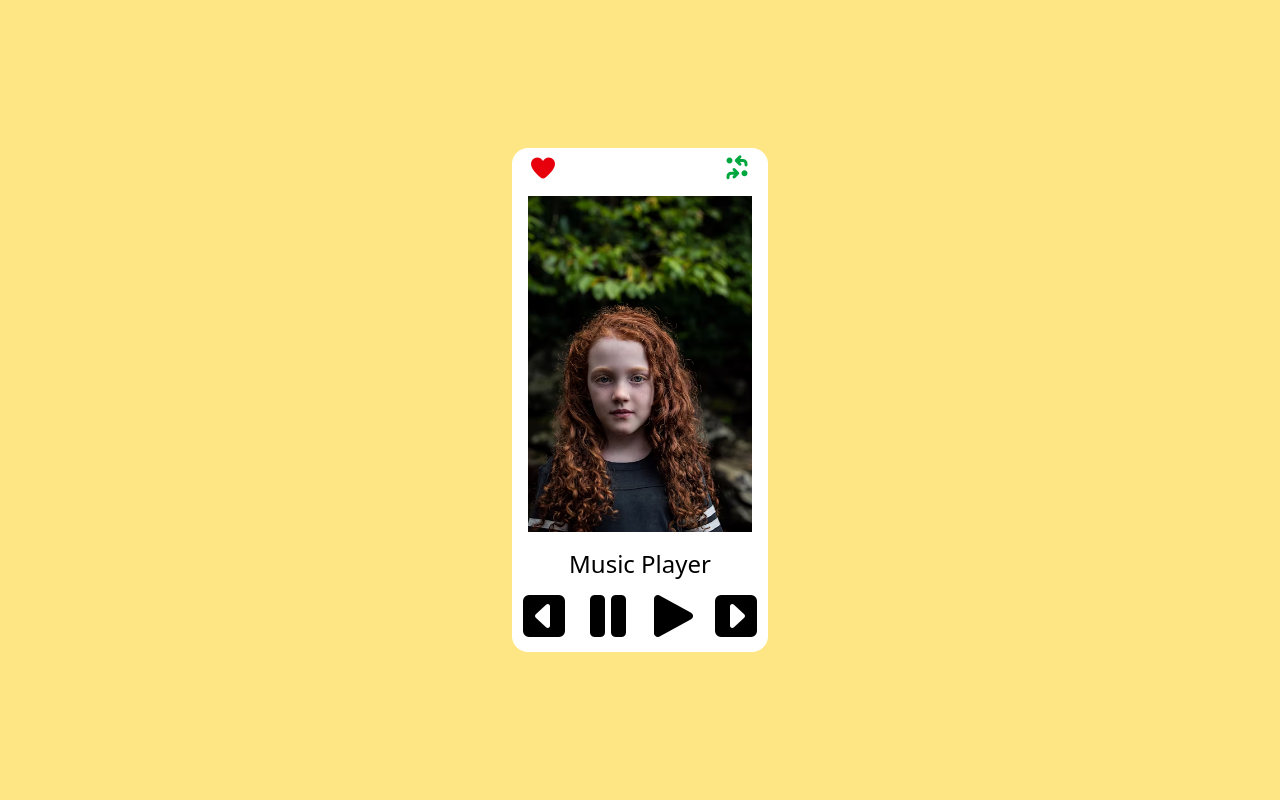
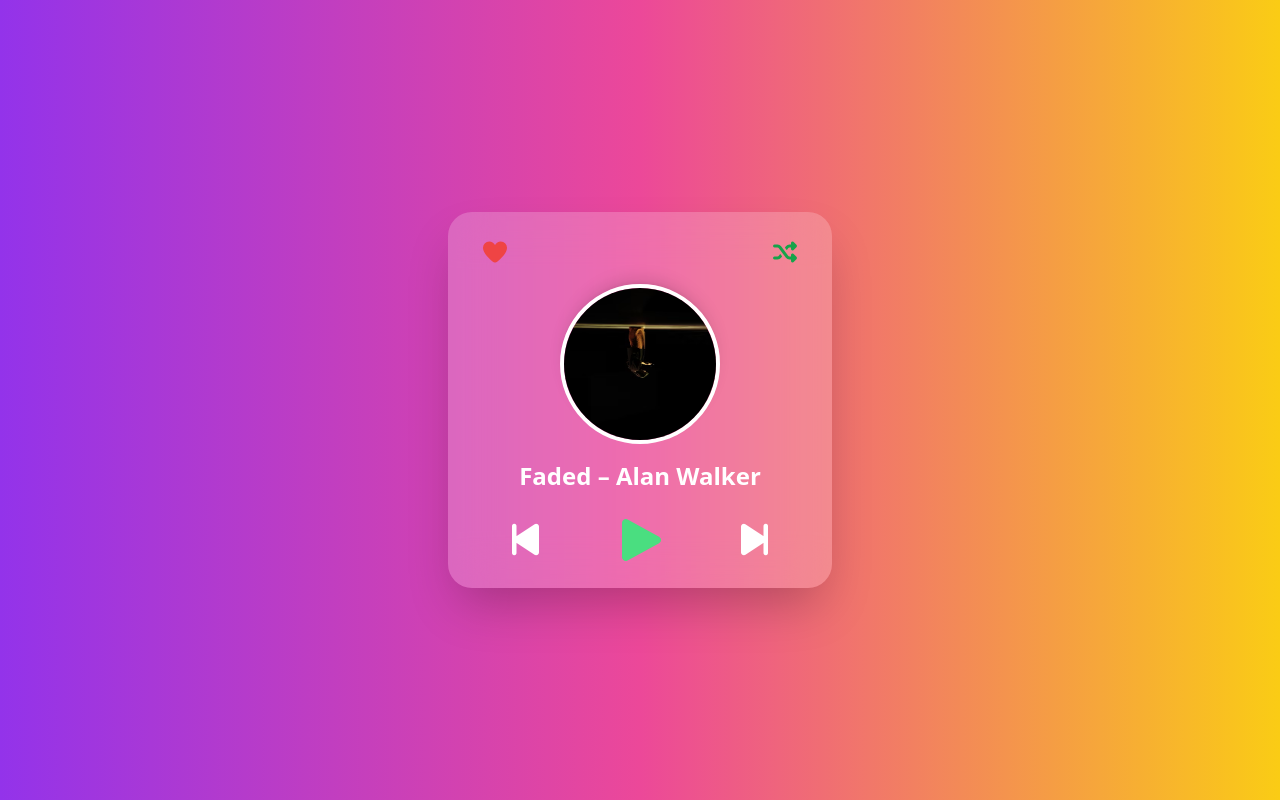
Before and after one commit to iamfarooq07/16-day-Music-Player, a website: page index.html in a window 1280 px wide. Drawn offline with nearby package versions, Linux system fonts and the light colour scheme.

Commit message:
16 day Music Player Done!

```diff
--- a/index.html
+++ b/index.html
@@ -1,32 +1,53 @@
+<!DOCTYPE html>
 <html lang="en">
 
 <head>
     <meta charset="UTF-8">
     <meta name="viewport" content="width=device-width, initial-scale=1.0">
-    <link rel="stylesheet" href="./output.css">
+    <title>Modern Music Player</title>
     <link rel="stylesheet" href="https://cdnjs.cloudflare.com/ajax/libs/font-awesome/7.0.1/css/all.min.css">
-    <script src="https://cdn.jsdelivr.net/npm/@tailwindcss/browser@4"></script>
-    <title>Music Player</title>
+    <script src="https://cdn.tailwindcss.com"></script>
 </head>
 
-<body class="w-screen h-screen bg-amber-200 flex justify-center items-center">
-    <div class="container w-[20%] h-auto bg-white text-center rounded-2xl">
-        <div class="mt-2 flex justify-between px-4 item">
-            <i class="fa-solid fa-heart text-2xl rounded-full text-red-600"></i>
-            <i class="fa-solid fa-arrows-turn-to-dots text-2xl rounded-full text-green-600"></i>
+<body
+    class="w-screen h-screen flex justify-center items-center bg-gradient-to-r from-purple-600 via-pink-500 to-yellow-400">
+    <div
+        class="container w-[90%] md:w-[50%] lg:w-[30%] bg-white/20 backdrop-blur-xl shadow-2xl rounded-3xl p-6 text-center">
+        <div class="flex justify-between px-2 mb-4">
+            <i class="fa-solid fa-heart text-2xl text-red-500 cursor-pointer hover:scale-110 transition"></i>
+            <i class="fa-solid fa-shuffle text-2xl text-green-600 cursor-pointer hover:scale-110 transition"></i>
         </div>
-        <img src="./logo.avif" alt="" class="w-auto h-auto p-4 ">
-        <h1 class="text-2xl font-medium mb-3" id="image">Music Player</h1>
-        <div class="flex justify-around mt-2 mb-3 items-center">
-            <i class="fa-solid fa-square-caret-left text-5xl rounded-full" id="left"></i>
-            <i class="fa-solid fa-pause text-5xl rounded-full" id="pause"></i>
-            <i class="fa-solid fa-play text-5xl rounded-full" id="play"></i>
-            <i class="fa-solid fa-square-caret-right text-5xl rounded-full" id="right"></i>
+        <div class="flex justify-center">
+            <img src="./image/logo-2.avif" alt="Album Art"
+                class="w-40 h-40 rounded-full shadow-lg border-4 border-white animate-spin-slow" id="image">
+        </div>
+        <h1 class="text-2xl font-bold text-white mt-4" id="heading">Music Player</h1>
+        <div class="flex justify-around items-center mt-6">
+            <i class="fa-solid fa-backward-step text-4xl text-white cursor-pointer hover:text-pink-400" id="left"></i>
+            <i class="fa-solid fa-play text-5xl text-green-400 cursor-pointer hover:scale-125 transition" id="play"></i>
+            <i class="fa-solid fa-pause text-5xl text-white cursor-pointer hover:scale-125 transition hidden"
+                id="pause"></i>
+            <i class="fa-solid fa-forward-step text-4xl text-white cursor-pointer hover:text-pink-400" id="right"></i>
         </div>
     </div>
     <audio id="audio" src=""></audio>
 
     <script src="script.js"></script>
+
+    <style>
+        /* Slow spin animation for album art */
+        .animate-spin-slow {
+            animation: spin 10s linear infinite;
+        }
+
+        @keyframes spin {
+            0% {
+                transform: rotate(0deg);
+            }
+
+            100% {
+                transform: rotate(360deg);
+            }
+        }
+    </style>
 </body>
-
-</html>
--- a/script.js
+++ b/script.js
@@ -1,33 +1,76 @@
 const songs = [
   {
-    img: "./logo.avif",
-    title: "Sample Song 1",
+    img: "./image/logo-5.avif",
+    title: "Faded – Alan Walker",
     src: "https://www.soundhelix.com/examples/mp3/SoundHelix-Song-1.mp3",
   },
   {
-    img: "./logo.avif",
-    title: "Sample Song 2",
+    img: "./image/logo-3.avif",
+    title: "Shape of You – Ed Sheeran",
     src: "https://www.soundhelix.com/examples/mp3/SoundHelix-Song-2.mp3",
   },
   {
-    img: "./logo.avif",
-    title: "Sample Song 3",
+    img: "./image/logo-4.avif",
+    title: "Believer – Imagine Dragons",
     src: "https://www.soundhelix.com/examples/mp3/SoundHelix-Song-3.mp3",
   },
 ];
 
 let currentSong = 0;
 
+const head = document.getElementById("heading");
 const playBtn = document.getElementById("play");
 const images = document.getElementById("image");
 const leftBtn = document.getElementById("left");
 const pauseBtn = document.getElementById("pause");
 const rightBtn = document.getElementById("right");
 const audios = document.getElementById("audio");
-console.log(play);
 
-playBtn.addEventListener("click", () => {
-  console.log("clicked me");
+function loadSongs(index) {
+  const song = songs[index];
+  images.src = song.img;
+  head.innerText = song.title;
+  audios.src = song.src;
+}
 
-  images.src = songs[0].img;
-});
+function playSong() {
+  audios.play();
+  playBtn.classList.add("hidden"); // play hide
+  pauseBtn.classList.remove("hidden"); // pause show
+}
+
+function pauseFun() {
+  audios.pause();
+  pauseBtn.classList.add("hidden"); // pause hide
+  playBtn.classList.remove("hidden"); // play show
+}
+
+function nextSong() {
+  currentSong++;
+  if (currentSong >= songs.length) {
+    currentSong = 0;
+  }
+  loadSongs(currentSong);
+  playSong();
+}
+
+function prevSong() {
+  currentSong--;
+  if (currentSong < 0) {
+    currentSong = songs.length - 1;
+  }
+  loadSongs(currentSong);
+  playSong();
+}
+
+// Event Listeners
+playBtn.addEventListener("click", playSong);
+pauseBtn.addEventListener("click", pauseFun);
+rightBtn.addEventListener("click", nextSong);
+leftBtn.addEventListener("click", prevSong);
+
+// Load first song
+loadSongs(currentSong);
+
+// By default pause button hidden rahe
+pauseBtn.classList.add("hidden");
```
Also changed, not shown: image/logo-2.avif (added), image/logo-3.avif (added), image/logo-4.avif (added), image/logo-5.avif (added), image/logo.avif (renamed from logo.avif).
